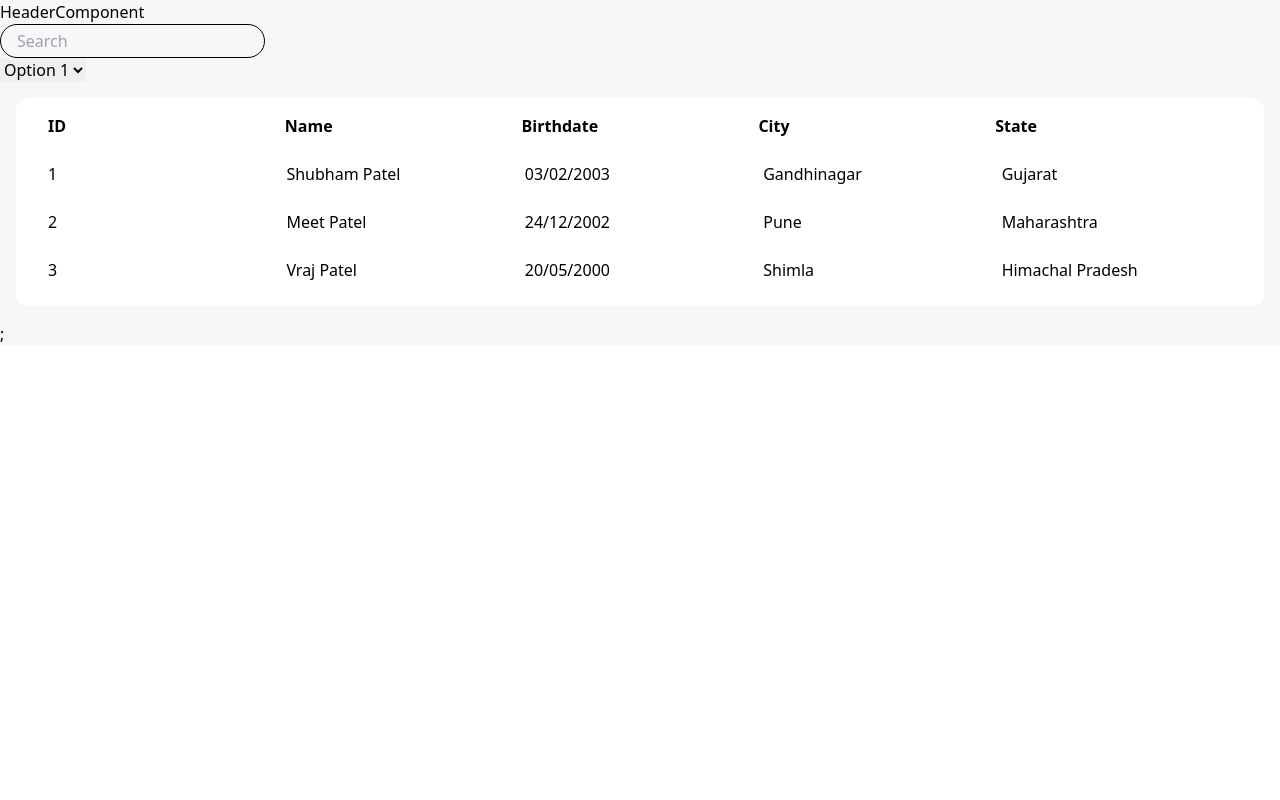
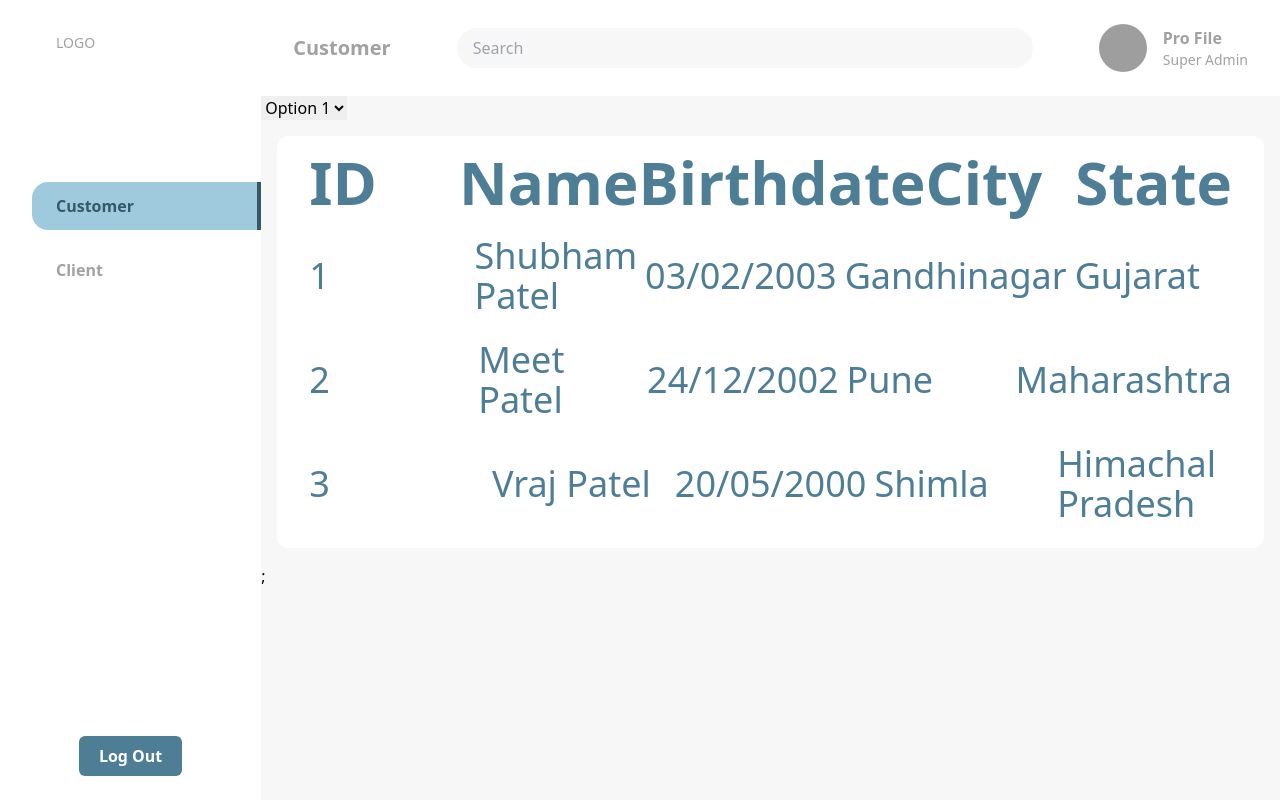
Before and after one commit to vrajpatel2451/lic-server, a React app: page / in a window 1280 px wide. Built offline with nearby package versions, Linux system fonts and the light colour scheme; grey boxes are pictures that could not be loaded.

Commit message:
sidebar added

```diff
--- a/src/client/src/app.jsx
+++ b/src/client/src/app.jsx
@@ -1,20 +1,30 @@
 import React from 'react';
-import { render } from 'react-dom';
 import HeaderComponent from './components/headerComponent';
 import { BrowserRouter, Routes, Route } from 'react-router-dom';
 import './styles/style.css';
 import Home from './pages/home';
 import Login from './pages/login';
+import SideBar from './components/sideBar';
+import Client from './pages/client';
 
 const App = () => {
+  // const linkp = useLocation();
+  // console.log(linkp.pathname);
+
   return (
-    <div className="bg-lightGray">
+    <div className="bg-lightGray w-full">
       <BrowserRouter>
-        <HeaderComponent />
-        <Routes>
-          <Route path="/" element={<Home />} />
-          <Route path="/login" element={<Login />} />
-        </Routes>
+        <div className="flex w-full items-start">
+          <SideBar />
+          <div className="w-full">
+            <HeaderComponent />
+            <Routes>
+              <Route path="/" element={<Home />} />
+              <Route path="/client" element={<Client />} />
+              <Route path="/login" element={<Login />} />
+            </Routes>
+          </div>
+        </div>
       </BrowserRouter>
     </div>
   );
--- a/src/client/src/components/button.jsx
+++ /dev/null
@@ -1,7 +0,0 @@
-import React from 'react';
-
-const Button = () => {
-  return <div>Button</div>;
-};
-
-export default Button;
--- /dev/null
+++ b/src/client/src/components/buttonComponent.jsx
@@ -0,0 +1,37 @@
+import React from 'react';
+import cn from 'classnames';
+
+function ButtonComponent({
+  buttonText = 'Button',
+  appearance = 'pri',
+  icon,
+  buttonClass,
+  ...props
+}) {
+  return (
+    <button
+      {...props}
+      className={cn('px-5 py-2 rounded-md', {
+        'flex items-center justify-center gap-2': icon,
+
+        'bg-pri hover:bg-pri-light text-white hover:text-pri-dark font-semibold transition-all':
+          appearance === 'pri',
+        'border-pri border text-pri hover:bg-pri-light hover:border-pri-light hover:text-pri-dark transition-all ':
+          appearance === 'pri-out',
+
+        'bg-sec hover:bg-sec-light text-white transition-all': appearance === 'sec',
+        'border-sec border text-sec hover:bg-sec-light hover:border-sec-light hover:text-pri-dark transition-all ':
+          appearance === 'sec-out',
+
+        'bg-gray text-white cursor-not-allowed': appearance === 'disabled',
+
+        [buttonClass]: !!buttonClass,
+      })}
+    >
+      {icon}
+      {buttonText}
+    </button>
+  );
+}
+
+export default ButtonComponent;
--- a/src/client/src/components/headerComponent.jsx
+++ b/src/client/src/components/headerComponent.jsx
@@ -1,7 +1,34 @@
 import React from 'react';
+import Searchbar from './searchbar';
+import '../styles/style.css';
+import { useLocation } from 'react-router-dom';
 
 const HeaderComponent = () => {
-  return <div>HeaderComponent</div>;
-};
+  const link = useLocation();
+
+  if (link.pathname !== '/login') {
+  return (
+    <header className="w-full px-8 py-6 bg-white">
+      <div className="flex justify-between items-center w-full">
+        <h5 className="font-bold">Customer</h5>
+        <Searchbar />
+        <div className="flex justify-center items-center gap-4">
+          <div className="h-12 w-12 rounded-full overflow-hidden">
+            <img
+              src="https://images.unsplash.com/photo-1570295999919-56ceb5ecca61?ixlib=rb-1.2.1&ixid=MnwxMjA3fDB8MHxwaG90by1wYWdlfHx8fGVufDB8fHx8&auto=format&fit=crop&w=1480&q=80"
+              alt=""
+              className="h-full w-full"
+            />
+          </div>
+          <div>
+            <h6 className="font-semibold">Pro File</h6>
+            <p>Super&nbsp;Admin</p>
+          </div>
+        </div>
+      </div>
+    </header>
+  );
+  }
+};;
 
 export default HeaderComponent;
--- a/src/client/src/components/searchbar.jsx
+++ b/src/client/src/components/searchbar.jsx
@@ -8,7 +8,7 @@ const Searchbar = () => {
   return (
     <Formik onSubmit={submitAction} initialValues={{ searchInput: '' }}>
       {({ values, handleChange, submitForm }) => (
-        <Form>
+        <Form className="w-full max-w-2xl flex justify-center items-center">
           <Field
             type="text"
             name="searchInput"
@@ -18,7 +18,7 @@ const Searchbar = () => {
               handleChange(e);
               submitForm();
             }}
-            className="bg-[transparent] focus:outline-none py-1 px-4 border rounded-full"
+            className="bg-lightGray focus:outline-none py-2 px-4 rounded-full w-full max-w-xl"
           />
         </Form>
       )}
--- /dev/null
+++ b/src/client/src/components/sideBar.jsx
@@ -0,0 +1,41 @@
+import React from 'react';
+import { Link, useLocation, useNavigate } from 'react-router-dom';
+import ButtonComponent from './buttonComponent';
+
+const SideBar = () => {
+  const link = useLocation();
+  console.log(link.pathname);
+
+  const navigate = useNavigate();
+
+  if (link.pathname !== '/login') {
+    return (
+      <div className="sticky top-0 left-0 h-screen pl-8 py-6 w-80 bg-white flex flex-col">
+        <div className="h-12 mb-6 pl-6 flex items-center">
+          <p>LOGO</p>
+        </div>
+        <div className="mt-24 flex flex-col justify-between h-full">
+          <div>
+            <Link to="/">
+              <h6 className={`side-nav mb-4 ${link.pathname === '/' ? 'side-nav-active' : null}`}>
+                Customer
+              </h6>
+            </Link>
+            <Link to="/client">
+              <h6 className={`side-nav ${link.pathname === '/client' ? 'side-nav-active' : null}`}>
+                Client
+              </h6>
+            </Link>
+          </div>
+          <ButtonComponent
+            onClick={() => navigate('/login')}
+            buttonText="Log Out"
+            buttonClass="self-center ml-[-32px]"
+          />
+        </div>
+      </div>
+    );
+  }
+};
+
+export default SideBar;
--- /dev/null
+++ b/src/client/src/pages/client.jsx
@@ -0,0 +1,11 @@
+import React from 'react';
+
+const Client = () => {
+  return (
+    <div>
+      <p>Hello CLient</p>
+    </div>
+  );
+};
+
+export default Client;
--- a/src/client/src/pages/home.jsx
+++ b/src/client/src/pages/home.jsx
@@ -6,7 +6,6 @@ import Searchbar from '../components/searchbar';
 const Home = () => {
   return (
     <>
-      <Searchbar />
       <Dropdown />
       <ClientTable />;
     </>
--- a/src/client/src/pages/login.jsx
+++ b/src/client/src/pages/login.jsx
@@ -10,7 +10,7 @@ const Login = () => {
   };
 
   return (
-    <div className="h-[95vh] flex flex-col items-center justify-center">
+    <div className="h-screen flex flex-col items-center justify-center">
       <div className=" bg-white w-96 p-4 rounded-lg">
         <h2 className="font-bold font-montserrat text-lg text-center mb-4">Login</h2>
         <Formik initialValues={{ email: '', password: '' }} onSubmit={handleSubmit}>
--- a/src/client/src/styles/style.css
+++ b/src/client/src/styles/style.css
@@ -6,6 +6,36 @@
 
 @layer components {
   h1 {
-    /* @apply text-red-600; */
+    @apply text-8xl text-pri
+  }
+
+  h2 {
+    @apply text-6xl text-pri
+  }
+
+  h3 {
+    @apply text-4xl text-pri
+  }
+
+  h4 {
+    @apply text-2xl text-gray
+  }
+
+  h5 {
+    @apply text-xl text-gray
+  }
+
+  h6 {
+    @apply text-base text-gray
+  }
+
+  p {
+    @apply text-sm text-gray
+  }
+  .side-nav{
+    @apply pl-6 py-3 hover:bg-pri-light/50 hover:text-pri-dark font-semibold cursor-pointer rounded-l-2xl w-full
+  }
+  .side-nav-active{
+    @apply bg-pri-light text-pri-dark border-r-4 border-r-pri-dark
   }
 }
--- a/tailwind.config.js
+++ b/tailwind.config.js
@@ -10,7 +10,7 @@ module.exports = {
       white: '#fff',
       black: '#000',
       lightGray: '#f7f7f7',
-      gray: '#989898',
+      gray: '#a1a1a1',
       darkBlue: '#0a0d25',
       orange: '#ff844b',
     },
```
